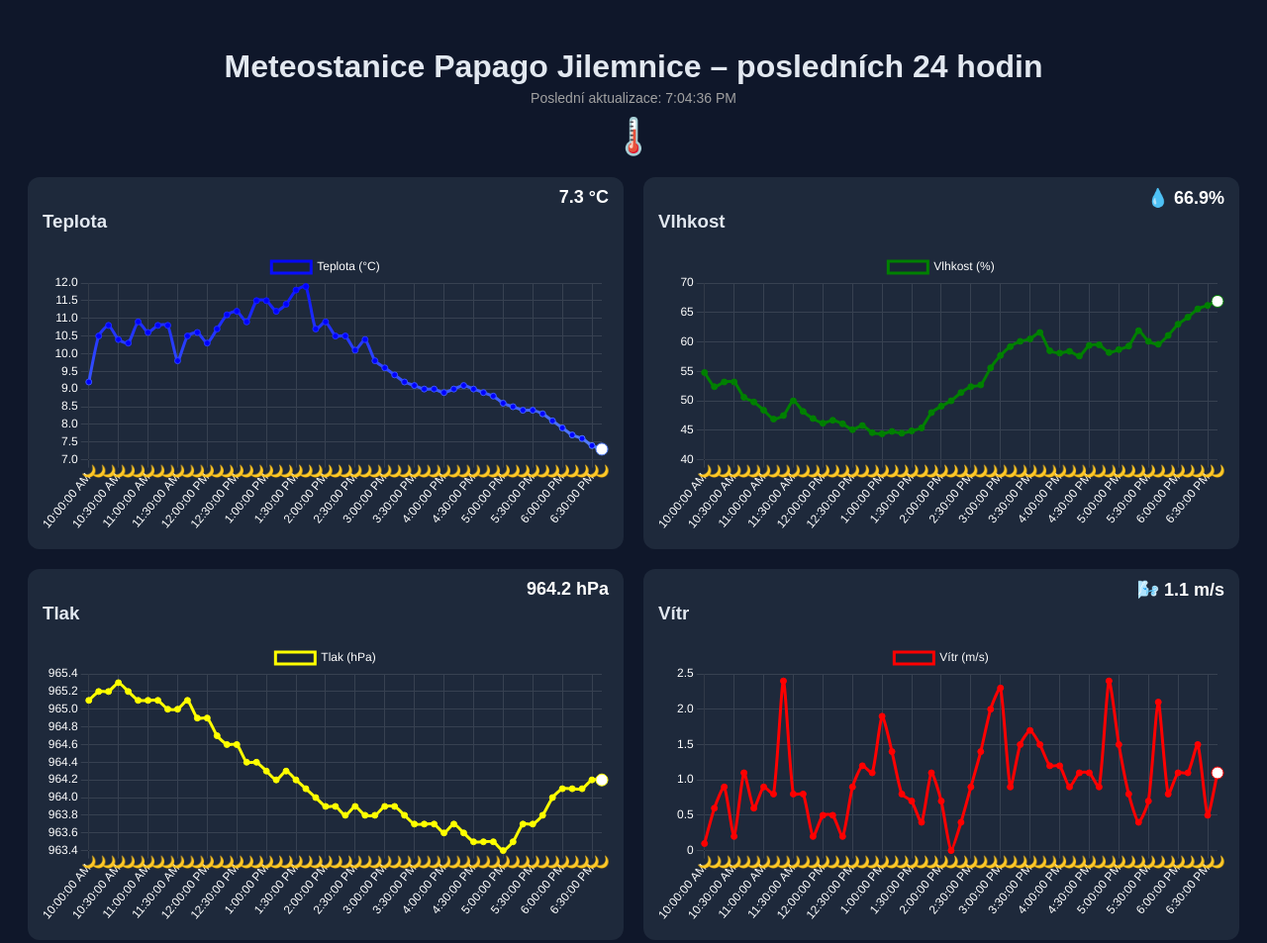
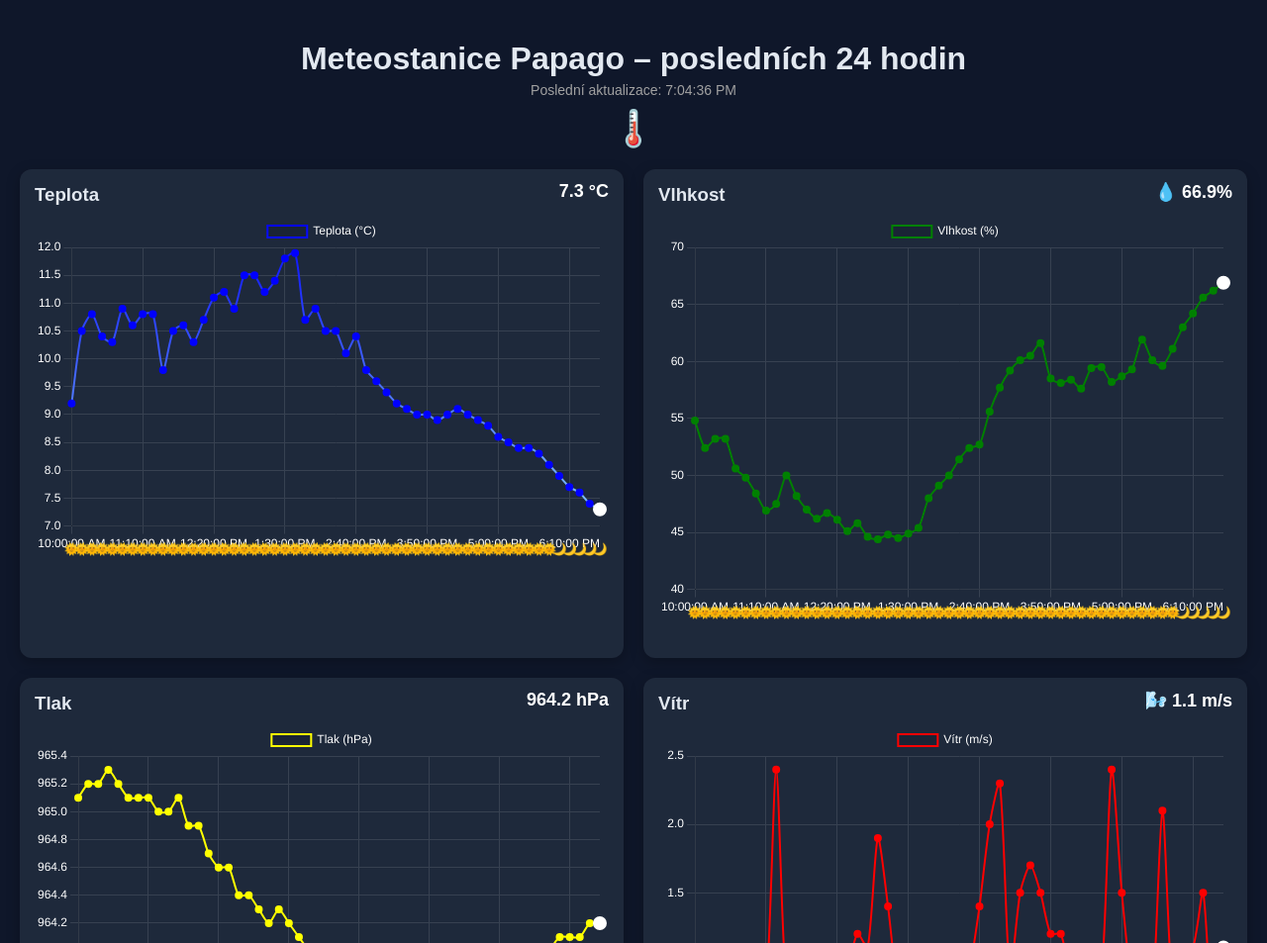
Before and after one commit to KarellB/meteo, a plain HTML site: page index.html in a window 1280 px wide. Shown: the top 953 px of the page at 99% size. Drawn offline with nearby package versions, Linux system fonts and the light colour scheme; animation ran at ten frames a second.

Commit message:
Update index.html

```diff
--- a/index.html
+++ b/index.html
@@ -2,41 +2,104 @@
 <html lang="cs">
 <head>
   <meta charset="UTF-8">
+  <meta name="viewport" content="width=device-width, initial-scale=1.0">
   <title>Meteostanice – profesionální dashboard</title>
   <script src="https://cdn.jsdelivr.net/npm/chart.js"></script>
   <style>
-body { font-family: Arial; transition: background 1s; color: #e2e8f0; padding: 20px; }
-h1 { text-align: center; margin-bottom: 5px; }
-#lastUpdate { text-align: center; margin-bottom: 10px; color: #a1a1a1; font-size: 14px; }
-#weatherIcon { text-align: center; font-size: 36px; margin-bottom: 20px; }
-.grid { display: grid; grid-template-columns: repeat(2, 1fr); gap: 20px; }
-.card { background: #1e293b; padding: 15px; border-radius: 12px; position: relative; }
-canvas { width: 100%; height: 300px; }
-.icon-overlay { position: absolute; top: 10px; right: 15px; font-size: 18px; color: #fff; }
-.icon-overlay span { margin-left: 5px; font-weight: bold; }
+    body {
+      font-family: Arial, sans-serif;
+      transition: background 1s;
+      color: #e2e8f0;
+      padding: 20px;
+      margin: 0;
+    }
+
+    h1 {
+      text-align: center;
+      margin-bottom: 5px;
+    }
+
+    #lastUpdate {
+      text-align: center;
+      margin-bottom: 10px;
+      color: #a1a1a1;
+      font-size: 14px;
+    }
+
+    #weatherIcon {
+      text-align: center;
+      font-size: 36px;
+      margin-bottom: 20px;
+    }
+
+    .grid {
+      display: grid;
+      grid-template-columns: repeat(2, 1fr);
+      gap: 20px;
+    }
+
+    .card {
+      background: #1e293b;
+      padding: 15px;
+      border-radius: 12px;
+      position: relative;
+      box-shadow: 0 4px 14px rgba(0,0,0,0.25);
+    }
+
+    .card h3 {
+      margin-top: 0;
+      margin-bottom: 10px;
+    }
+
+    canvas {
+      width: 100%;
+      height: 300px;
+    }
+
+    .icon-overlay {
+      position: absolute;
+      top: 12px;
+      right: 15px;
+      font-size: 18px;
+      color: #fff;
+      font-weight: bold;
+    }
+
+    @media (max-width: 900px) {
+      .grid {
+        grid-template-columns: 1fr;
+      }
+    }
   </style>
 </head>
 <body>
 
-<h1>Meteostanice Papago Jilemnice – posledních 24 hodin</h1>
+  <h1>Meteostanice Papago – posledních 24 hodin</h1>
   <div id="lastUpdate">Načítám data...</div>
   <div id="weatherIcon">🌡️</div>
 
   <div class="grid">
     <div class="card">
-    <h3>Teplota <span class="icon-overlay" id="tempVal">-- °C</span></h3>
+      <h3>Teplota</h3>
+      <div class="icon-overlay" id="tempVal">-- °C</div>
       <canvas id="tempChart"></canvas>
     </div>
+
     <div class="card">
-    <h3>Vlhkost <span class="icon-overlay" id="humVal">💧 --%</span></h3>
+      <h3>Vlhkost</h3>
+      <div class="icon-overlay" id="humVal">💧 --%</div>
       <canvas id="humChart"></canvas>
     </div>
+
     <div class="card">
-    <h3>Tlak <span class="icon-overlay" id="pressVal">-- hPa</span></h3>
+      <h3>Tlak</h3>
+      <div class="icon-overlay" id="pressVal">-- hPa</div>
       <canvas id="pressChart"></canvas>
     </div>
+
     <div class="card">
-    <h3>Vítr <span class="icon-overlay" id="windVal">🌬️ -- m/s</span></h3>
+      <h3>Vítr</h3>
+      <div class="icon-overlay" id="windVal">🌬️ -- m/s</div>
       <canvas id="windChart"></canvas>
     </div>
   </div>
@@ -47,11 +110,15 @@ let charts = {};
     async function loadData() {
       const response = await fetch("data.csv");
       const text = await response.text();
+
       const rows = text.split("\n").slice(1);
+
       const data = rows.map(row => {
-    const cols = row.split(";");
+        const cols = row.trim().split(";");
         if (cols.length < 6) return null;
+
         const datetime = new Date(cols[0].split(".").reverse().join("-") + "T" + cols[1]);
+
         return {
           datetime,
           temp: parseFloat(cols[2].replace(",", ".")),
@@ -59,105 +126,159 @@ async function loadData() {
           press: parseFloat(cols[4].replace(",", ".")),
           wind: parseFloat(cols[5].replace(",", "."))
         };
-  }).filter(x => x);
-  const twentyFourHoursAgo = new Date(new Date().getTime() - 24*60*60*1000);
+      }).filter(x => x && !isNaN(x.datetime));
+
+      const twentyFourHoursAgo = new Date(Date.now() - 24 * 60 * 60 * 1000);
       return data.filter(d => d.datetime >= twentyFourHoursAgo);
     }
 
     function getWeatherIcon(temp) {
-  if (temp < 0) return '❄️';
-  if (temp > 30) return '☀️';
-  return '🌡️';
+      if (temp < 0) return "❄️";
+      if (temp > 30) return "☀️";
+      return "🌡️";
     }
 
-// plugin pro poslední bod teploty 🔥❄️🌡️
+    function updateBodyBackground() {
+      const hour = new Date().getHours();
+      document.body.style.background = (hour >= 6 && hour < 18) ? "#87cefa" : "#0f172a";
+    }
+
     const tempIconPlugin = {
-  id: 'tempIcon',
-  afterDatasetsDraw(chart){
+      id: "tempIcon",
+      afterDatasetsDraw(chart) {
         const ctx = chart.ctx;
         const dataset = chart.data.datasets[0];
         const meta = chart.getDatasetMeta(0);
-    const lastPoint = meta.data[meta.data.length-1];
-    if(!lastPoint) return;
+        const lastPoint = meta.data[meta.data.length - 1];
 
-    const value = dataset.data[dataset.data.length-1];
-    const icon = value < 0 ? '❄️' : (value > 30 ? '🔥' : '🌡️');
+        if (!lastPoint) return;
+
+        const value = dataset.data[dataset.data.length - 1];
+        const icon = value < 0 ? "❄️" : (value > 30 ? "🔥" : "🌡️");
 
         ctx.save();
-    ctx.font='18px Arial';
-    ctx.fillText(icon, lastPoint.x+6, lastPoint.y-6);
+        ctx.font = "18px Arial";
+        ctx.fillText(icon, lastPoint.x + 6, lastPoint.y - 6);
         ctx.restore();
       }
     };
 
-// plugin pro mini den/noc ikony pod každým bodem
     const dayNightIconsPlugin = {
-  id:'dayNightIcons',
-  afterDatasetsDraw(chart){
+      id: "dayNightIcons",
+      afterDraw(chart, args, pluginOptions) {
         const ctx = chart.ctx;
         const meta = chart.getDatasetMeta(0);
-    const dataset = chart.data.datasets[0];
-    if(!meta.data) return;
+        const timestamps = pluginOptions?.timestamps || [];
+
+        if (!meta?.data?.length || !timestamps.length) return;
+
         ctx.save();
-    ctx.font='12px Arial';
-    ctx.textAlign='center';
-    meta.data.forEach((point,i)=>{
-      const dt = dataset._timestamps ? new Date(dataset._timestamps[i]) : new Date(chart.data.labels[i]);
+        ctx.font = "12px Arial";
+        ctx.textAlign = "center";
+        ctx.textBaseline = "top";
+
+        meta.data.forEach((point, i) => {
+          const dt = new Date(timestamps[i]);
+          if (isNaN(dt)) return;
+
           const hour = dt.getHours();
-      const icon = (hour>=6 && hour<18)?'🌞':'🌙';
+          const icon = (hour >= 6 && hour < 18) ? "🌞" : "🌙";
+
           const x = point.x;
-      const y = chart.chartArea.bottom + 12;
-      ctx.fillText(icon,x,y);
+          const y = chart.chartArea.bottom + 18;
+
+          ctx.fillText(icon, x, y);
         });
+
         ctx.restore();
       }
     };
 
-// funkce pro vytvoření/aktualizaci grafu
-function createOrUpdateChart(id,label,data,key,color,isTemp=false,plugins=[]){
+    function createOrUpdateChart(id, label, data, key, color, isTemp = false, plugins = []) {
       const ctx = document.getElementById(id);
-  const labels = data.map(d=>d.datetime.toLocaleTimeString());
-  const values = data.map(d=>d[key]);
-  const pointBackgroundColors = values.map((v,i)=>{
-    if(isTemp&&(v<5||v>30)) return 'red';
-    return i===values.length-1?'white':color;
+      const labels = data.map(d => d.datetime.toLocaleTimeString());
+      const values = data.map(d => d[key]);
+      const timestamps = data.map(d => d.datetime.toISOString());
+
+      const pointBackgroundColors = values.map((v, i) => {
+        if (isTemp && (v < 5 || v > 30)) return "red";
+        return i === values.length - 1 ? "white" : color;
       });
-  const pointRadius = values.map((v,i)=>i===values.length-1?6:3);
 
-  if(!charts[id]){
+      const pointRadius = values.map((v, i) => i === values.length - 1 ? 6 : 3);
+
+      if (!charts[id]) {
         let dataset = {
           label,
           data: values,
           fill: false,
-      tension: 0.2,
-      borderColor: isTemp ? ctx.getContext('2d').createLinearGradient(0,0,0,300) : color,
+          tension: 0.25,
+          borderColor: color,
           pointBackgroundColor: pointBackgroundColors,
-      pointRadius: pointRadius
+          pointBorderColor: pointBackgroundColors,
+          pointRadius: pointRadius,
+          pointHoverRadius: pointRadius.map(r => r + 1),
+          borderWidth: 2
         };
-    if(isTemp){
-      const grad = ctx.getContext('2d').createLinearGradient(0,0,0,300);
-      grad.addColorStop(0,'#00f');
-      grad.addColorStop(1,'#7ec0ff');
+
+        if (isTemp) {
+          const grad = ctx.getContext("2d").createLinearGradient(0, 0, 0, 300);
+          grad.addColorStop(0, "#00f");
+          grad.addColorStop(1, "#7ec0ff");
           dataset.borderColor = grad;
         }
-    charts[id] = new Chart(ctx,{
-      type:'line',
-      data:{labels,datasets:[dataset]},
-      options:{
-        responsive:true,
-        scales:{
-          x:{ticks:{color:'white'},grid:{color:'#374151'}},
-          y:{ticks:{color:'white'},grid:{color:'#374151'}}
+
+        charts[id] = new Chart(ctx, {
+          type: "line",
+          data: {
+            labels,
+            datasets: [dataset]
           },
-        plugins:{
-          legend:{labels:{color:'white'}},
-          tooltip:{
-            callbacks:{
-              label: function(context){
+          options: {
+            responsive: true,
+            maintainAspectRatio: false,
+            layout: {
+              padding: {
+                bottom: 26
+              }
+            },
+            scales: {
+              x: {
+                ticks: {
+                  color: "white",
+                  maxRotation: 0,
+                  autoSkip: true,
+                  maxTicksLimit: 8
+                },
+                grid: {
+                  color: "#374151"
+                }
+              },
+              y: {
+                ticks: {
+                  color: "white"
+                },
+                grid: {
+                  color: "#374151"
+                }
+              }
+            },
+            plugins: {
+              legend: {
+                labels: {
+                  color: "white"
+                }
+              },
+              tooltip: {
+                callbacks: {
+                  label: function(context) {
                     const dt = data[context.dataIndex].datetime;
                     return `${label}: ${context.formattedValue} (${dt.toLocaleDateString()} ${dt.toLocaleTimeString()})`;
                   }
                 }
+              },
+              dayNightIcons: {
+                timestamps: timestamps
               }
             }
           },
@@ -167,41 +288,79 @@ function createOrUpdateChart(id,label,data,key,color,isTemp=false,plugins=[]){
         charts[id].data.labels = labels;
         charts[id].data.datasets[0].data = values;
         charts[id].data.datasets[0].pointBackgroundColor = pointBackgroundColors;
+        charts[id].data.datasets[0].pointBorderColor = pointBackgroundColors;
         charts[id].data.datasets[0].pointRadius = pointRadius;
+        charts[id].data.datasets[0].pointHoverRadius = pointRadius.map(r => r + 1);
+        charts[id].options.plugins.dayNightIcons = {
+          timestamps: timestamps
+        };
         charts[id].update();
       }
     }
 
-// aktualizace pozadí stránky podle den/noc
-function updateBodyBackground(){
-  const hour = new Date().getHours();
-  document.body.style.background = (hour>=6 && hour<18)?'#87cefa':'#0f172a';
+    async function updateCharts() {
+      const data = await loadData();
+      if (data.length === 0) {
+        document.getElementById("lastUpdate").textContent = "Nebyla nalezena žádná data za posledních 24 hodin";
+        return;
       }
 
-// hlavní funkce aktualizace
-async function updateCharts(){
-  const data = await loadData();
-  if(data.length===0) return;
+      createOrUpdateChart(
+        "tempChart",
+        "Teplota (°C)",
+        data,
+        "temp",
+        "blue",
+        true,
+        [tempIconPlugin, dayNightIconsPlugin]
+      );
 
-  createOrUpdateChart("tempChart","Teplota (°C)",data,"temp","blue",true,[tempIconPlugin,dayNightIconsPlugin]);
-  createOrUpdateChart("humChart","Vlhkost (%)",data,"hum","green",false,[dayNightIconsPlugin]);
-  createOrUpdateChart("pressChart","Tlak (hPa)",data,"press","yellow",false,[dayNightIconsPlugin]);
-  createOrUpdateChart("windChart","Vítr (m/s)",data,"wind","red",false,[dayNightIconsPlugin]);
+      createOrUpdateChart(
+        "humChart",
+        "Vlhkost (%)",
+        data,
+        "hum",
+        "green",
+        false,
+        [dayNightIconsPlugin]
+      );
 
-  const last = data[data.length-1];
-  document.getElementById("lastUpdate").textContent = "Poslední aktualizace: "+new Date().toLocaleTimeString();
+      createOrUpdateChart(
+        "pressChart",
+        "Tlak (hPa)",
+        data,
+        "press",
+        "yellow",
+        false,
+        [dayNightIconsPlugin]
+      );
+
+      createOrUpdateChart(
+        "windChart",
+        "Vítr (m/s)",
+        data,
+        "wind",
+        "red",
+        false,
+        [dayNightIconsPlugin]
+      );
+
+      const last = data[data.length - 1];
+
+      document.getElementById("lastUpdate").textContent =
+        "Poslední aktualizace: " + new Date().toLocaleTimeString();
+
       document.getElementById("weatherIcon").textContent = getWeatherIcon(last.temp);
-  document.getElementById("humVal").textContent = "💧 "+last.hum+"%";
-  document.getElementById("windVal").textContent = "🌬️ "+last.wind+" m/s";
-  document.getElementById("tempVal").textContent = last.temp+" °C";
-  document.getElementById("pressVal").textContent = last.press+" hPa";
+      document.getElementById("tempVal").textContent = last.temp + " °C";
+      document.getElementById("humVal").textContent = "💧 " + last.hum + "%";
+      document.getElementById("pressVal").textContent = last.press + " hPa";
+      document.getElementById("windVal").textContent = "🌬️ " + last.wind + " m/s";
 
       updateBodyBackground();
     }
 
     updateCharts();
-setInterval(updateCharts,300000);
+    setInterval(updateCharts, 300000);
   </script>
-
 </body>
 </html>
```
Lines whose indentation alone changed are shown as unchanged.
